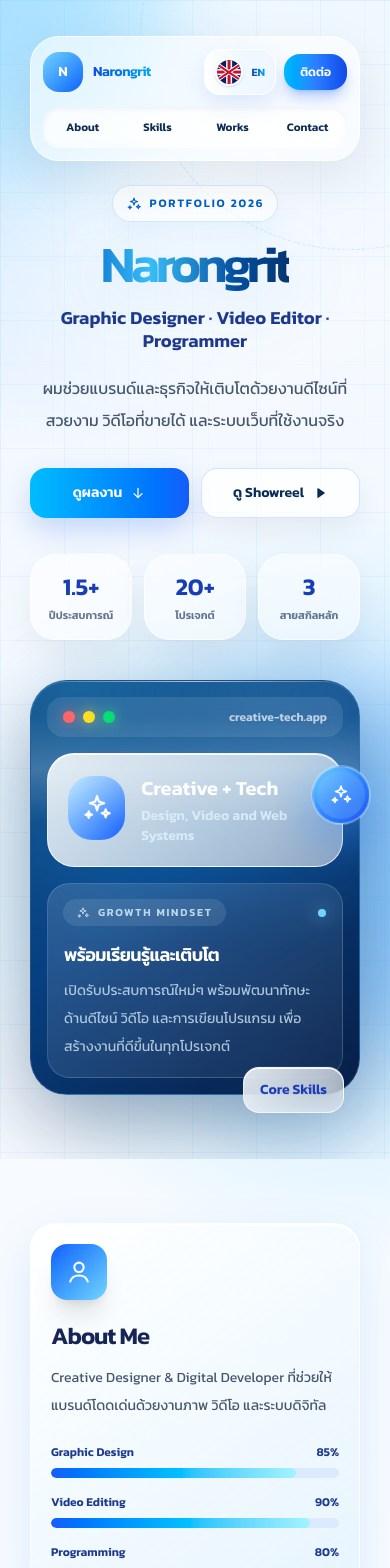
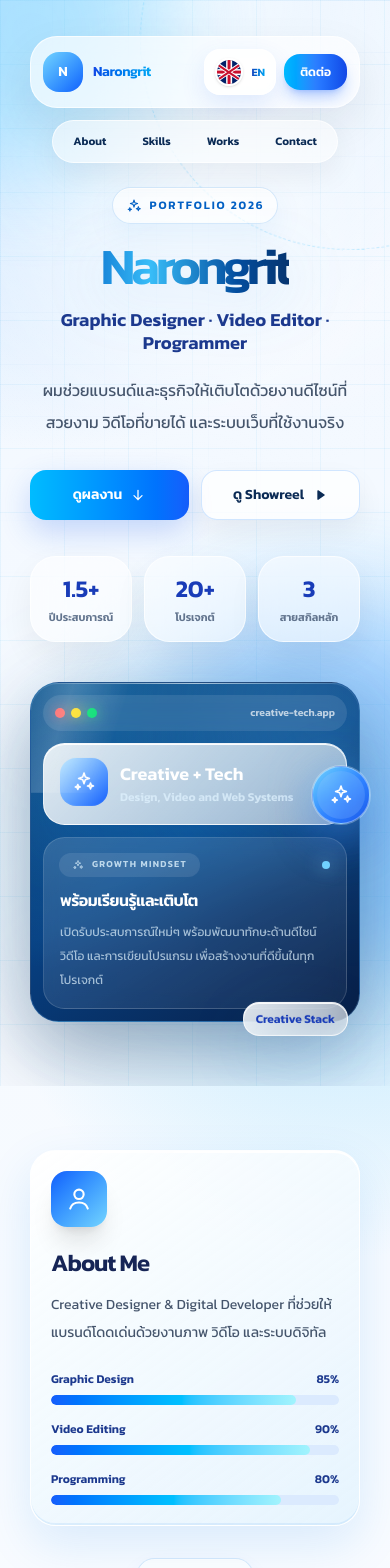
Before and after one commit to Narongrit009/portfolio-website, a Next.js app: page / in a window 390 px wide. Shown: the top 1568 px of the page. Built offline with nearby package versions, Linux system fonts and the light colour scheme.

Commit message:
Update Responsive Mobile

```diff
--- a/app/globals.css
+++ b/app/globals.css
@@ -311,3 +311,28 @@ textarea,
 select {
   font-family: var(--font-kanit), "Kanit", sans-serif !important;
 }
+
+@keyframes soft-shine {
+  0% {
+    transform: translateX(-120%) skewX(-18deg);
+  }
+  100% {
+    transform: translateX(220%) skewX(-18deg);
+  }
+}
+
+.mock-window::after {
+  content: "";
+  position: absolute;
+  inset: 0;
+  width: 35%;
+  background: linear-gradient(
+    90deg,
+    transparent,
+    rgba(255, 255, 255, 0.18),
+    transparent
+  );
+  transform: translateX(-120%) skewX(-18deg);
+  animation: soft-shine 5s ease-in-out infinite;
+  pointer-events: none;
+}
--- a/components/Hero.tsx
+++ b/components/Hero.tsx
@@ -73,12 +73,12 @@ export default function Hero({
       <div className="absolute right-[-170px] top-[-170px] h-[420px] w-[420px] rounded-full border border-dashed border-sky-300/40 spin-slow" />
 
       {/* Navbar */}
-      <nav className="section-shell sticky top-4 z-50 rounded-[1.8rem] border border-white/70 bg-white/60 px-3 py-3 shadow-[0_18px_50px_rgba(15,23,42,0.08)] backdrop-blur-2xl sm:px-5">
-        <div className="flex items-center justify-between gap-3">
+      {/* Navbar */}
+<header className="section-shell sticky top-4 z-50">
+  <nav className="flex items-center justify-between gap-3 rounded-[1.7rem] border border-white/70 bg-white/65 px-3 py-3 shadow-[0_18px_45px_rgba(15,23,42,0.08)] backdrop-blur-2xl sm:px-5">
     <a href="#" className="flex min-w-0 items-center gap-2.5">
-            <span className="relative grid h-10 w-10 shrink-0 place-items-center rounded-2xl bg-gradient-to-br from-sky-300 to-blue-600 text-sm font-black !text-white shadow-blue-glow sm:h-11 sm:w-11">
+      <span className="grid h-10 w-10 shrink-0 place-items-center rounded-2xl bg-gradient-to-br from-sky-300 to-blue-600 text-sm font-black !text-white shadow-blue-glow sm:h-11 sm:w-11">
         N
-              <span className="absolute inset-0 rounded-2xl bg-white/25 opacity-0 transition group-hover:opacity-100" />
       </span>
 
       <span className="block truncate bg-gradient-to-r from-blue-700 to-sky-500 bg-clip-text text-sm font-black tracking-[-0.03em] text-transparent sm:text-base">
@@ -102,7 +102,7 @@ export default function Hero({
       <button
         type="button"
         onClick={onToggleLang}
-              className="group inline-flex items-center gap-2 rounded-2xl border border-white/80 bg-gradient-to-r from-white via-sky-50 to-blue-50 px-2.5 py-2 text-[0.7rem] font-black text-blue-800 shadow-[0_10px_24px_rgba(37,99,235,0.14)] backdrop-blur transition-all duration-300 hover:-translate-y-0.5 hover:shadow-[0_14px_34px_rgba(37,99,235,0.22)] sm:px-3 sm:text-xs"
+        className="group inline-flex items-center gap-2 rounded-2xl border border-white/80 bg-white/70 px-2.5 py-2 text-[0.7rem] font-black text-blue-800 shadow-[0_10px_24px_rgba(37,99,235,0.12)] backdrop-blur transition-all duration-300 hover:-translate-y-0.5 hover:bg-white hover:shadow-[0_14px_34px_rgba(37,99,235,0.18)] sm:px-3 sm:text-xs"
         aria-label="Switch language"
       >
         <span className="grid h-7 w-7 place-items-center rounded-full bg-white shadow-sm transition-transform duration-300 group-hover:rotate-6 group-hover:scale-110">
@@ -121,23 +121,23 @@ export default function Hero({
         {t.hire}
       </a>
     </div>
-        </div>
+  </nav>
 
   {/* Mobile Nav */}
   <div className="mt-3 flex justify-center lg:hidden">
-          <div className="grid w-full grid-cols-4 gap-1 rounded-2xl bg-white/45 p-1 shadow-inner shadow-blue-950/5 backdrop-blur">
+    <div className="inline-flex max-w-full items-center gap-1 overflow-x-auto rounded-full border border-white/70 bg-white/55 p-1 shadow-[0_12px_30px_rgba(15,23,42,0.06)] backdrop-blur-xl">
       {t.nav.map(([label, href]) => (
         <a
           key={href}
           href={href}
-                className="rounded-xl px-2 py-2 text-center text-[0.72rem] font-black text-blue-950/75 transition-all duration-300 hover:bg-white hover:text-blue-700 hover:shadow-[0_8px_18px_rgba(37,99,235,0.10)]"
+          className="shrink-0 rounded-full px-4 py-2 text-[0.72rem] font-black text-blue-950/75 transition-all duration-300 hover:bg-white hover:text-blue-700 hover:shadow-[0_8px_18px_rgba(37,99,235,0.10)]"
         >
           {label}
         </a>
       ))}
     </div>
   </div>
-      </nav>
+</header>
 
       {/* Hero Content */}
       <div className="section-shell grid min-h-[calc(100vh-110px)] items-center gap-10 pb-6 pt-10 lg:grid-cols-[1.05fr_0.95fr] lg:gap-12 lg:py-16">
@@ -202,65 +202,71 @@ export default function Hero({
         </div>
 
         {/* Mockup */}
-        <div className="relative mx-auto w-full max-w-[540px] lg:max-w-none">
-          <div className="absolute inset-6 rounded-[3rem] bg-sky-300/30 blur-3xl" />
+<div className="relative mx-auto w-full max-w-[440px] sm:max-w-[520px] lg:max-w-none">
+  <div className="absolute inset-8 rounded-[3rem] bg-sky-300/25 blur-3xl" />
   <div className="absolute -left-5 top-16 hidden h-16 w-16 rounded-full bg-blue-600/10 blur-xl sm:block" />
   <div className="absolute -right-3 bottom-12 hidden h-20 w-20 rounded-full bg-sky-300/30 blur-2xl sm:block" />
 
-          <div className="mock-window deep-panel relative overflow-hidden rounded-[2.3rem] p-4 shadow-[0_32px_80px_rgba(8,47,103,0.28)] sm:p-5">
+  <div className="mock-window deep-panel relative overflow-hidden rounded-[1.8rem] p-3 shadow-[0_24px_60px_rgba(8,47,103,0.24)] sm:rounded-[2.3rem] sm:p-5 lg:shadow-[0_32px_80px_rgba(8,47,103,0.28)]">
     <div className="pointer-events-none absolute inset-x-0 top-0 h-px bg-gradient-to-r from-transparent via-white/60 to-transparent" />
     <div className="pointer-events-none absolute -right-24 -top-24 h-64 w-64 rounded-full bg-sky-300/20 blur-3xl" />
 
-            <div className="mb-4 flex items-center justify-between rounded-2xl bg-white/10 px-4 py-3 text-white/70 backdrop-blur">
-              <div className="flex gap-2">
-                <span className="h-3 w-3 rounded-full bg-red-400 shadow-[0_0_14px_rgba(248,113,113,0.8)]" />
-                <span className="h-3 w-3 rounded-full bg-yellow-300 shadow-[0_0_14px_rgba(253,224,71,0.8)]" />
-                <span className="h-3 w-3 rounded-full bg-green-400 shadow-[0_0_14px_rgba(74,222,128,0.8)]" />
-              </div>
-              <span className="text-xs font-bold">creative-tech.app</span>
+    {/* Browser Bar */}
+    <div className="mb-3 flex items-center justify-between rounded-[1.2rem] bg-white/10 px-3 py-2.5 text-white/70 backdrop-blur sm:mb-4 sm:rounded-2xl sm:px-4 sm:py-3">
+      <div className="flex gap-1.5 sm:gap-2">
+        <span className="h-2.5 w-2.5 rounded-full bg-red-400 shadow-[0_0_14px_rgba(248,113,113,0.8)] sm:h-3 sm:w-3" />
+        <span className="h-2.5 w-2.5 rounded-full bg-yellow-300 shadow-[0_0_14px_rgba(253,224,71,0.8)] sm:h-3 sm:w-3" />
+        <span className="h-2.5 w-2.5 rounded-full bg-green-400 shadow-[0_0_14px_rgba(74,222,128,0.8)] sm:h-3 sm:w-3" />
       </div>
 
-            <div className="grid gap-4 sm:grid-cols-2">
-              <div className="glass-panel rounded-[1.7rem] p-5 sm:col-span-2">
-                <div className="flex items-center gap-4">
-                  <div className="grid h-16 w-16 place-items-center rounded-3xl bg-gradient-to-br from-sky-200 to-blue-600 text-white shadow-blue-glow float-y">
-                    <Icon name="sparkles" className="h-8 w-8" />
+      <span className="text-[0.65rem] font-bold sm:text-xs">
+        creative-tech.app
+      </span>
     </div>
 
-                  <div>
-                    <div className="font-display text-xl font-black text-white sm:text-2xl">
+    <div className="grid gap-3 sm:gap-4">
+      {/* Main Card */}
+      <div className="glass-panel rounded-[1.35rem] p-4 sm:rounded-[1.7rem] sm:p-5">
+        <div className="flex items-center gap-3 sm:gap-4">
+          <div className="grid h-12 w-12 shrink-0 place-items-center rounded-2xl bg-gradient-to-br from-sky-200 to-blue-600 text-white shadow-blue-glow float-y sm:h-16 sm:w-16 sm:rounded-3xl">
+            <Icon name="sparkles" className="h-6 w-6 sm:h-8 sm:w-8" />
+          </div>
+
+          <div className="min-w-0">
+            <div className="font-display text-lg font-black leading-tight text-white sm:text-2xl">
               {t.mockTitle}
             </div>
-                    <div className="mt-1 text-sm font-semibold text-sky-100/80">
+            <div className="mt-1 text-xs font-semibold text-sky-100/75 sm:text-sm">
               {t.mockDesc}
             </div>
           </div>
         </div>
       </div>
 
-              <div className="rounded-[1.4rem] border border-white/15 bg-gradient-to-br from-white/14 to-white/5 p-4 backdrop-blur sm:col-span-2">
-                <div className="mb-4 flex items-center justify-between">
-                  <div className="inline-flex items-center gap-2 rounded-full bg-white/10 px-3 py-1 text-[0.68rem] font-black uppercase tracking-[0.16em] text-sky-100/80 ring-1 ring-white/10">
-                    <Icon name="sparkles" className="h-3.5 w-3.5" />
+      {/* Growth Card */}
+      <div className="rounded-[1.35rem] border border-white/15 bg-gradient-to-br from-white/14 to-white/5 p-4 backdrop-blur sm:rounded-[1.4rem]">
+        <div className="mb-3 flex items-center justify-between sm:mb-4">
+          <div className="inline-flex items-center gap-2 rounded-full bg-white/10 px-3 py-1 text-[0.58rem] font-black uppercase tracking-[0.14em] text-sky-100/80 ring-1 ring-white/10 sm:text-[0.68rem] sm:tracking-[0.16em]">
+            <Icon name="sparkles" className="h-3 w-3 sm:h-3.5 sm:w-3.5" />
             Growth Mindset
           </div>
 
           <span className="h-2 w-2 rounded-full bg-sky-300 shadow-[0_0_18px_rgba(125,211,252,0.9)]" />
         </div>
 
-                <h3 className="font-display text-lg font-black tracking-[-0.03em] text-white">
+        <h3 className="font-display text-base font-black tracking-[-0.03em] text-white sm:text-lg">
           {t.learningTitle}
         </h3>
 
-                <p className="mt-2 text-sm leading-7 text-sky-100/75">
+        <p className="mt-2 line-clamp-3 text-xs leading-6 text-sky-100/70 sm:line-clamp-none sm:text-sm sm:leading-7">
           {t.learningDesc}
         </p>
       </div>
     </div>
   </div>
 
-          <div className="glass-panel absolute -bottom-5 right-4 rounded-2xl px-4 py-3 text-sm font-black text-blue-800 shadow-xl float-y">
-            Core Skills
+  <div className="glass-panel absolute -bottom-4 right-3 rounded-2xl px-3 py-2 text-xs font-black text-blue-800 shadow-xl float-y sm:-bottom-5 sm:right-4 sm:px-4 sm:py-3 sm:text-sm">
+    Creative Stack
   </div>
 </div>
       </div>
```
Lines whose indentation alone changed are shown as unchanged.
